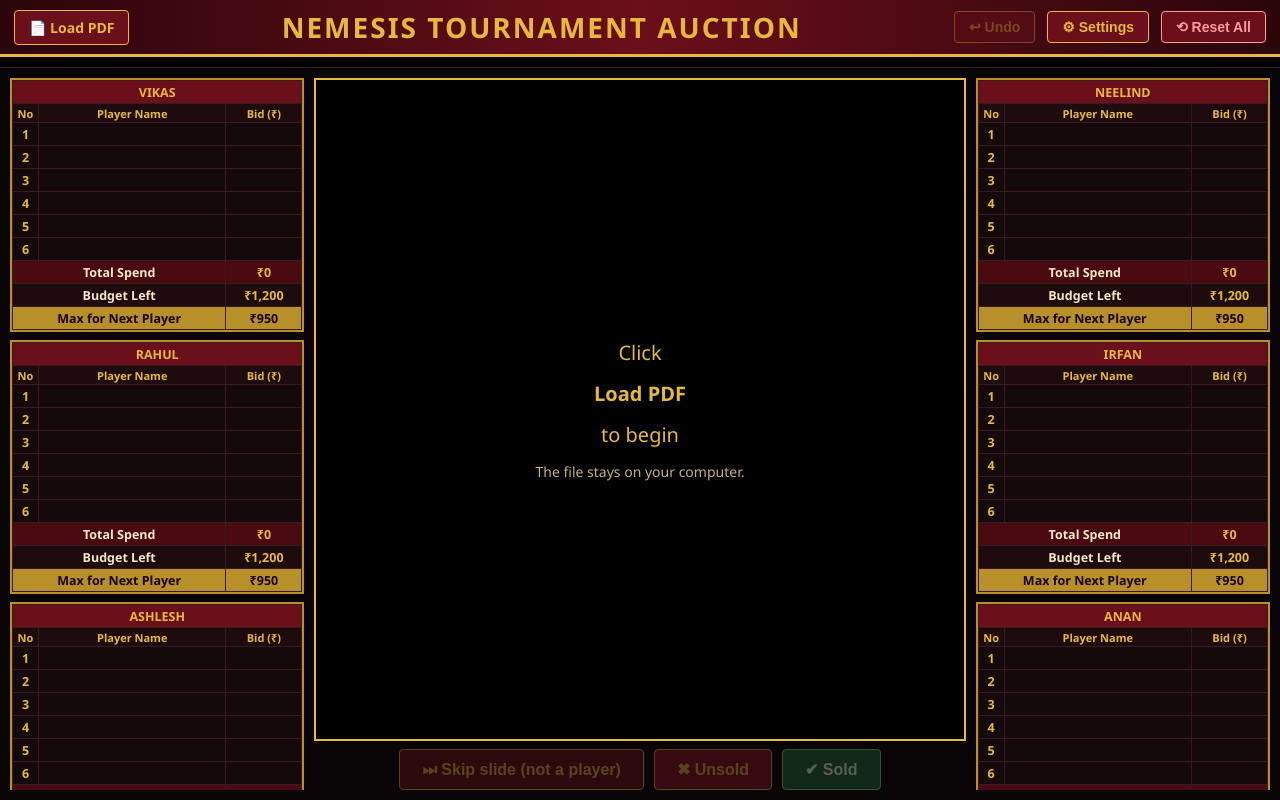
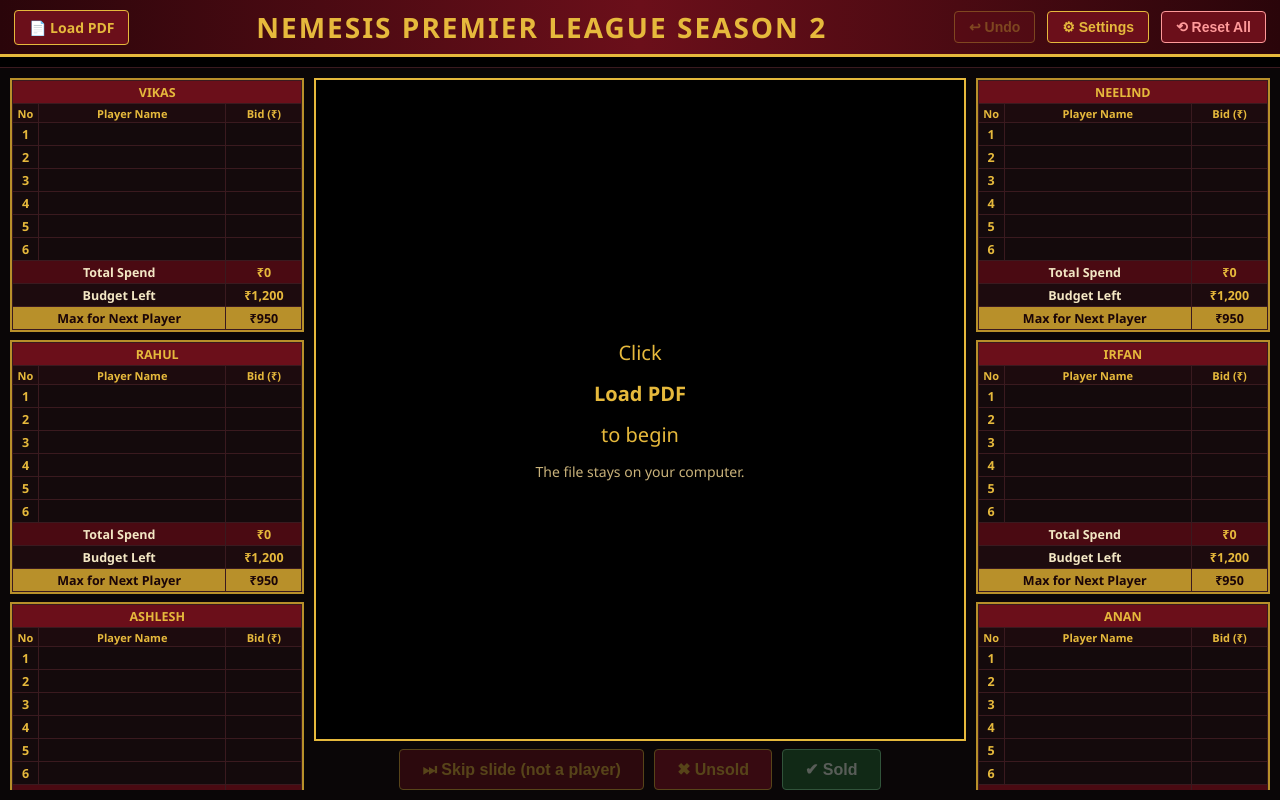
Before and after one commit to kaustubhdev10/Auction-Tool, a plain HTML site: page index.html in a window 1280 px wide. Drawn offline with Linux system fonts and the light colour scheme.

Commit message:
Update tournament title to 'NEMESIS PREMIER LEAGUE SEASON 2'

```diff
--- a/index.html
+++ b/index.html
@@ -60,7 +60,7 @@ dialog p{font-size:12px;color:#c9b27a;margin:6px 0}
 <body>
 <header>
   <label class="btn" for="pdf">📄 Load PDF</label><input id="pdf" type="file" accept="application/pdf" hidden>
-  <h1>NEMESIS TOURNAMENT AUCTION</h1>
+  <h1>NEMESIS PREMIER LEAGUE SEASON 2</h1>
   <button class="btn" id="undo">↩ Undo</button>
   <button class="btn" id="cfg">⚙ Settings</button>
   <button class="btn" id="reset" style="color:#ff9a9a;border-color:#ff9a9a">⟲ Reset All</button>
```
